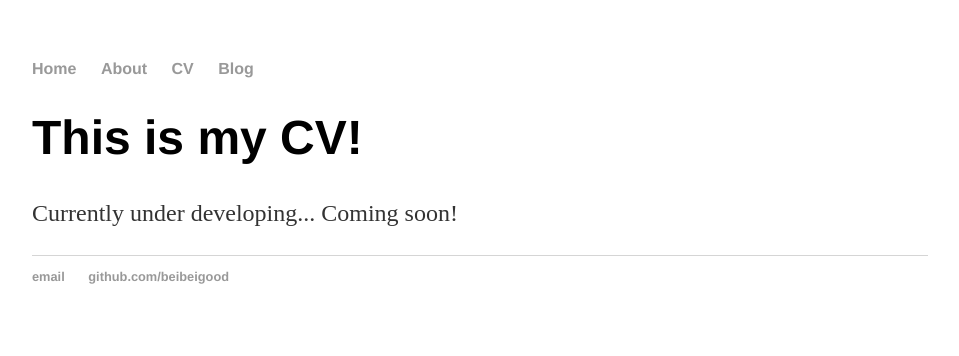
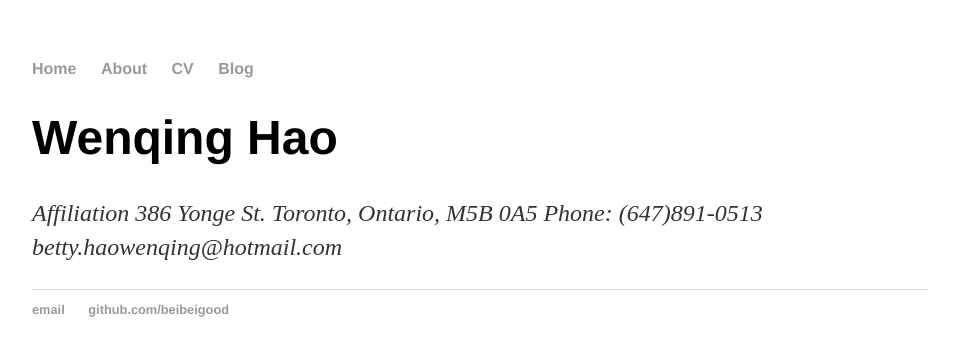
Before and after one commit to beibeigood/beibeigood.github.io, a Jekyll site: the page built from cv/index.html, in a window 1280 px wide. Shown: the top 356 px of the page, without its empty margins (160-1119 px from the left). Built offline with Jekyll 4.4.1, drawn with Linux system fonts in a browser that asks for light colours.

Commit message:
Update index.html

```diff
--- a/cv/index.html
+++ b/cv/index.html
@@ -3,6 +3,10 @@ layout: default
 title: Beibeigood's CV
 ---
 <div class="blurb">
-	<h1>This is my CV!</h1>
-	<p>Currently under developing... Coming soon!</p>
+	<h1>Wenqing Hao</h1>
+	<p><i>Affiliation
+	      386 Yonge St.
+	      Toronto, Ontario, M5B 0A5
+	      Phone: (647)891-0513
+	      betty.haowenqing@hotmail.com</i></p>
 </div><!-- /.blurb -->
```
